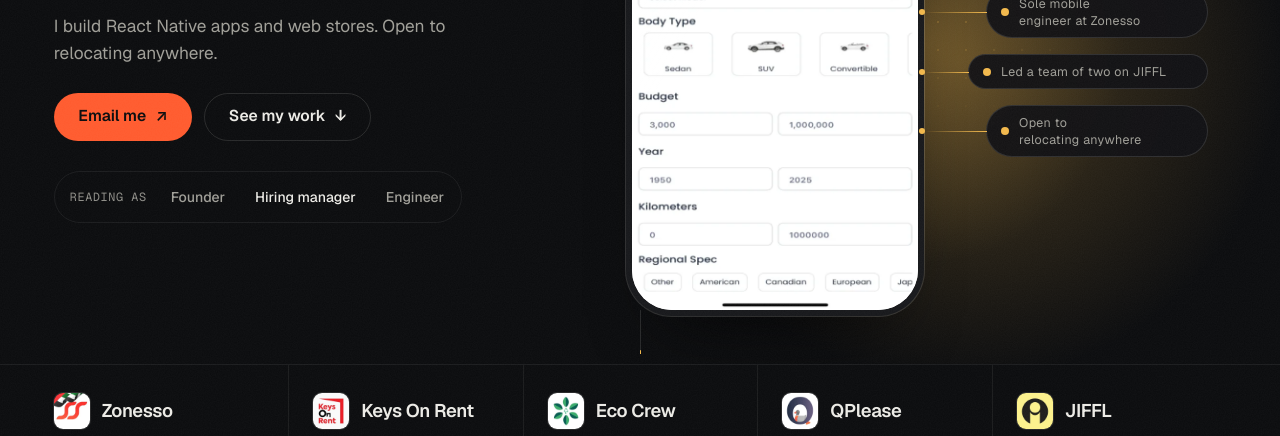
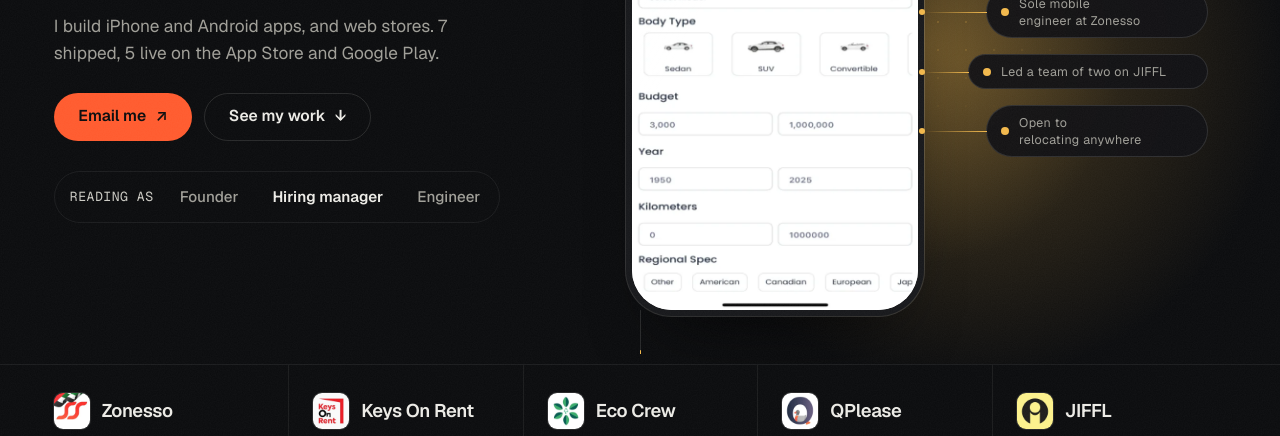
Before and after one commit to code-harmony0/arfat-portfolio, a website: page index.html in a window 1280 px wide. Shown: the part 328-764 px from the top of the page. Drawn offline with Linux system fonts and the light colour scheme.

Commit message:
Hero: plain outcome-led default sub line, clearer reader switch (13px label, visible selected fill, 44px tabs)
Co-Authored-By: Claude Sonnet 5.5 <noreply@anthropic.com>

```diff
--- a/index.html
+++ b/index.html
@@ -62,7 +62,7 @@ try{if(!CSS.supports('animation-timeline: view()')||matchMedia('(prefers-reduced
   <div class="wrap hero-grid">
     <div class="hero-copy">
       <h1><span class="h1-name">Arfat Rozewale.</span><span class="dim" id="h1-line">Senior mobile engineer.<br>Owns it end to end.</span></h1>
-      <p class="hero-sub" id="who-line" aria-live="polite">I build React Native apps and web stores. Open to relocating anywhere.</p>
+      <p class="hero-sub" id="who-line" aria-live="polite">I build iPhone and Android apps, and web stores. 7 shipped, 5 live on the App Store and Google Play.</p>
       <div class="hero-cta">
         <a class="btn btn-sig" id="cta-primary" href="mailto:arfathrozewale8@gmail.com" data-magnet><span id="cta-label">Email me</span> <span class="arrow" aria-hidden="true">&#8599;</span></a>
         <a class="btn btn-line" href="#shipped" data-magnet>See my work <span class="arrow" aria-hidden="true">&#8595;</span></a>
--- a/site.js
+++ b/site.js
@@ -189,7 +189,7 @@
     var COPY = {
       founder: { h1: 'Your idea,|live in both stores.', sub: 'I take an app from brief to App Store and Google Play, then keep it running.',
         chips: ['Live on both stores', '50,000+ downloads on one app', '3 apps in 3\u20134 months', 'Alone or in a small team'], cta: 'Start a project', href: 'mailto:arfathrozewale8@gmail.com?subject=New%20project' },
-      hiring: { h1: 'Senior mobile engineer.|Owns it end to end.', sub: 'I build React Native apps and web stores. Open to relocating anywhere.',
+      hiring: { h1: 'Senior mobile engineer.|Owns it end to end.', sub: 'I build iPhone and Android apps, and web stores. 7 shipped, 5 live on the App Store and Google Play.',
         chips: ['7 products shipped', 'Sole mobile engineer at Zonesso', 'Led a team of two on JIFFL', 'Open to relocating anywhere'], cta: 'Email me', href: 'mailto:arfathrozewale8@gmail.com' },
       eng: { h1: 'Apps that stay fast|and easy to change.', sub: 'Server state kept apart from app state, five payment methods behind one checkout, releases as one command.',
         chips: ['39% less code after a rebuild', 'Server state kept apart', '5 payment methods, 1 checkout', 'Releases are one command'], cta: 'See the teardown', href: '#teardown' }
--- a/style.css
+++ b/style.css
@@ -1716,3 +1716,10 @@ html:not(.static) .chip{animation:chip-in .7s var(--ease) backwards,chip-float 6
 }
 .hero h1{font-size:clamp(2rem,3.15vw,3.6rem)}
 .hero h1{font-size:clamp(2rem,3.15vw,3.2rem)}
+
+/* the reader switch: clearer label, visible selected state, 44px tabs */
+.who-label{font-size:.82rem;color:var(--mut-hi);letter-spacing:.04em}
+.who-tab{min-height:44px;padding:0 16px;font-size:.95rem;font-weight:500}
+.who-tab[aria-selected="true"]{font-weight:600}
+.who-pill{background:rgba(236,235,230,.18);box-shadow:inset 0 0 0 1px rgba(236,235,230,.28)}
+.hero-sub{text-wrap:balance}
```
Also changed, not shown: focus.png (added).
